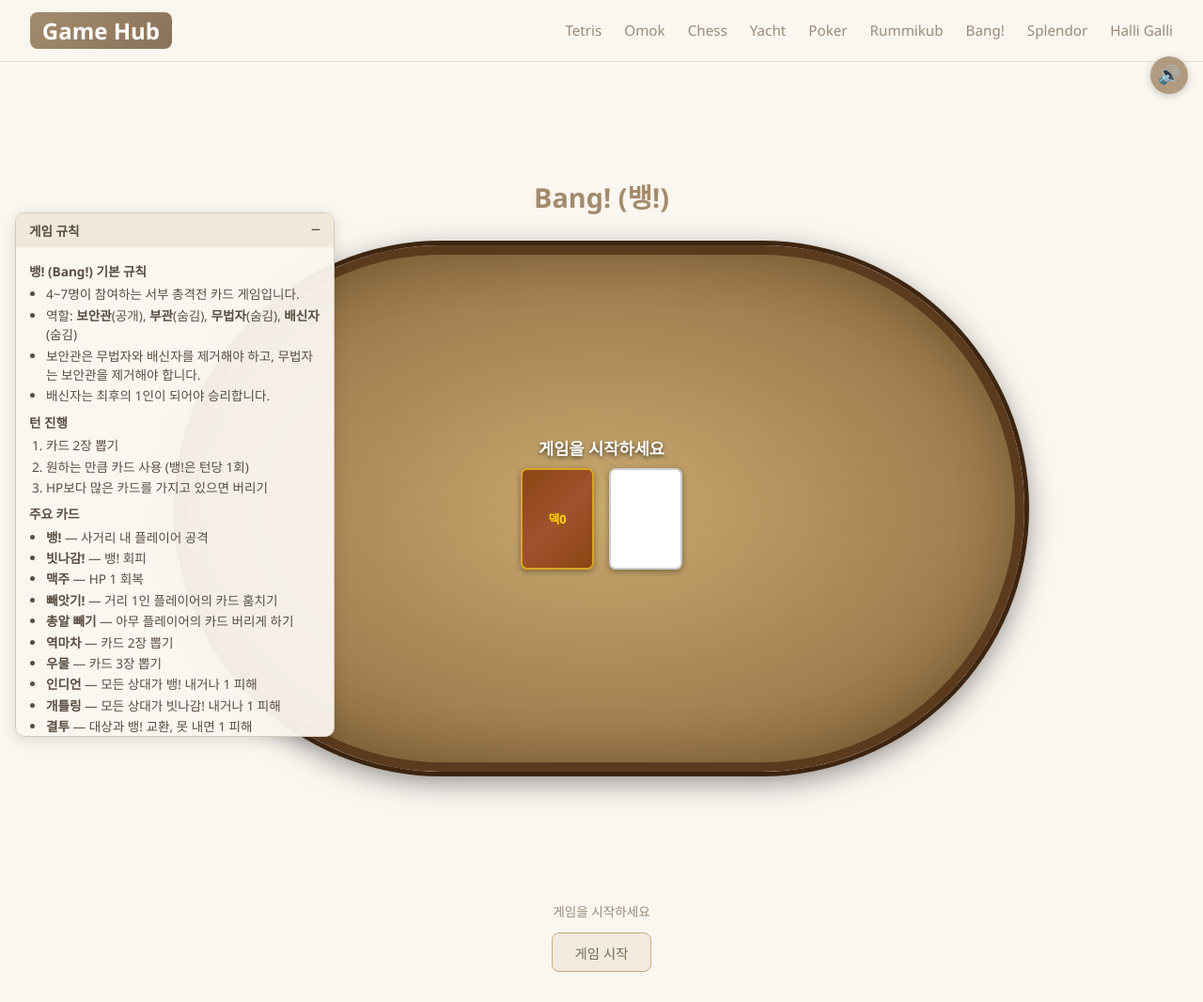
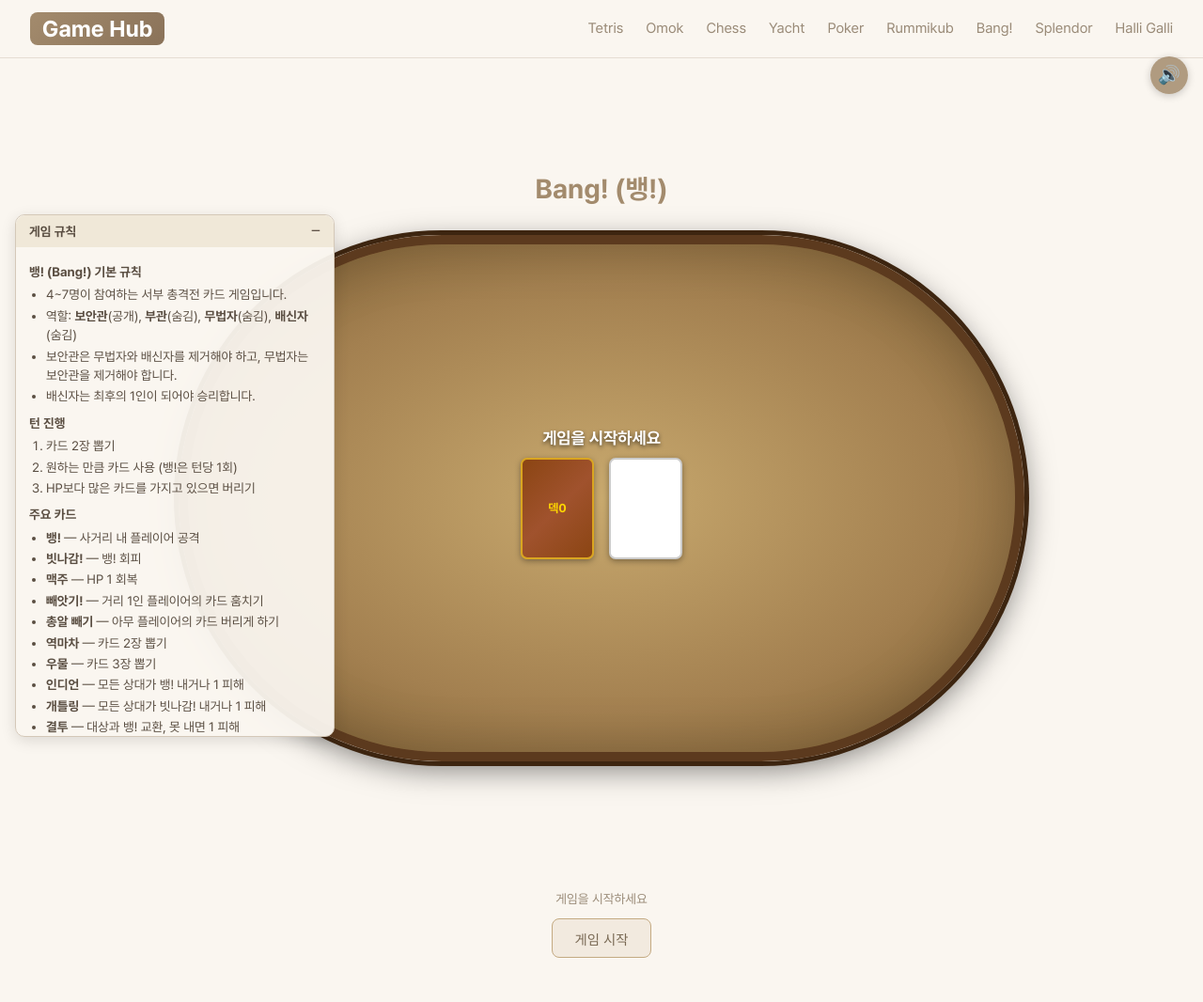
Before and after one commit to mini-game-water/web-resource, a Flask app: page /bang in a window 1280 px wide. Shown: the whole page at 94% size. After the commit the page ends 1019 px from the top, so only its background shows below. Run offline with Flask 3, Linux system fonts and the light colour scheme; the visitor is signed in with stand-in values (Sample User, id 1); data that the repository does not hold is empty; some libraries are stand-ins or nearby versions.

Commit message:
feat: apply Pretendard Korean font for better hangul rendering
Self-host Pretendard (Regular 400 + Bold 700) .woff2 files and set as
primary font-family with Segoe UI fallback.

Co-Authored-By: Claude Opus 4.6 <noreply@anthropic.com>

```diff
--- a/static/css/style.css
+++ b/static/css/style.css
@@ -1,3 +1,20 @@
+/* ===== Font ===== */
+@font-face {
+    font-family: 'Pretendard';
+    font-weight: 400;
+    font-style: normal;
+    font-display: swap;
+    src: url('/static/fonts/Pretendard-Regular.woff2') format('woff2');
+}
+
+@font-face {
+    font-family: 'Pretendard';
+    font-weight: 700;
+    font-style: normal;
+    font-display: swap;
+    src: url('/static/fonts/Pretendard-Bold.woff2') format('woff2');
+}
+
 /* ===== Reset & Base ===== */
 * {
     margin: 0;
@@ -6,7 +23,7 @@
 }
 
 body {
-    font-family: 'Segoe UI', Tahoma, Geneva, Verdana, sans-serif;
+    font-family: 'Pretendard', 'Segoe UI', Tahoma, Geneva, Verdana, sans-serif;
     background: #faf6f0;
     color: #5a4e42;
     min-height: 100vh;
```
Also changed, not shown: static/fonts/Pretendard-Bold.woff2 (added), static/fonts/Pretendard-Regular.woff2 (added).
